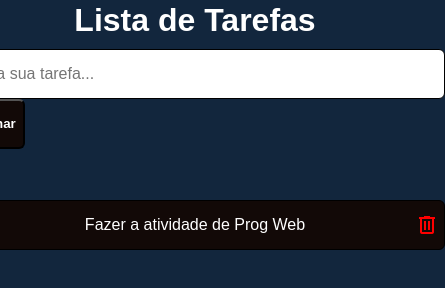
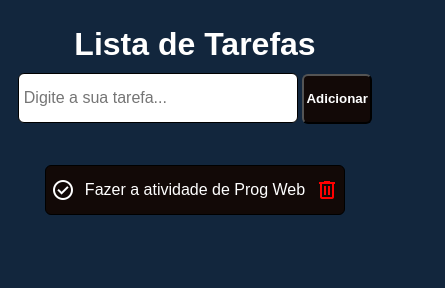
Before and after one commit to anibal-carre/task-list-jquery, a plain HTML site: page index.html in a window 390 px wide. Shown: the whole page, 445 px wide, since content can reach past the window. Drawn offline with nearby package versions, Linux system fonts and the light colour scheme.

Commit message:
responsive design

```diff
--- a/css/styles.css
+++ b/css/styles.css
@@ -82,3 +82,21 @@ li {
 .close {
   color: red;
 }
+
+@media screen and (max-width: 767px) {
+  header {
+    margin-bottom: 15px;
+  }
+
+  #tarefa {
+    width: 280px;
+  }
+
+  #btn {
+    width: 70px;
+  }
+
+  li {
+    width: 300px;
+  }
+}
```
